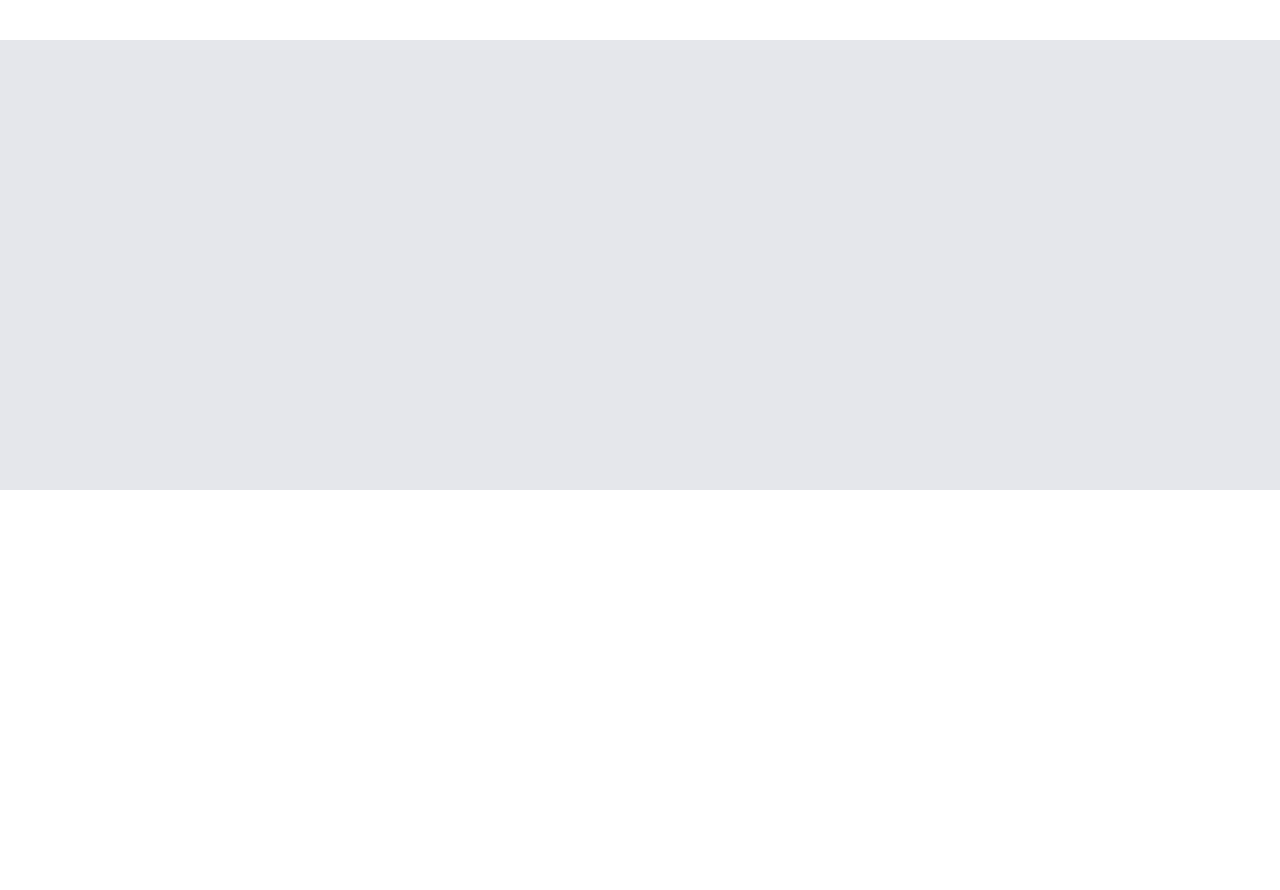
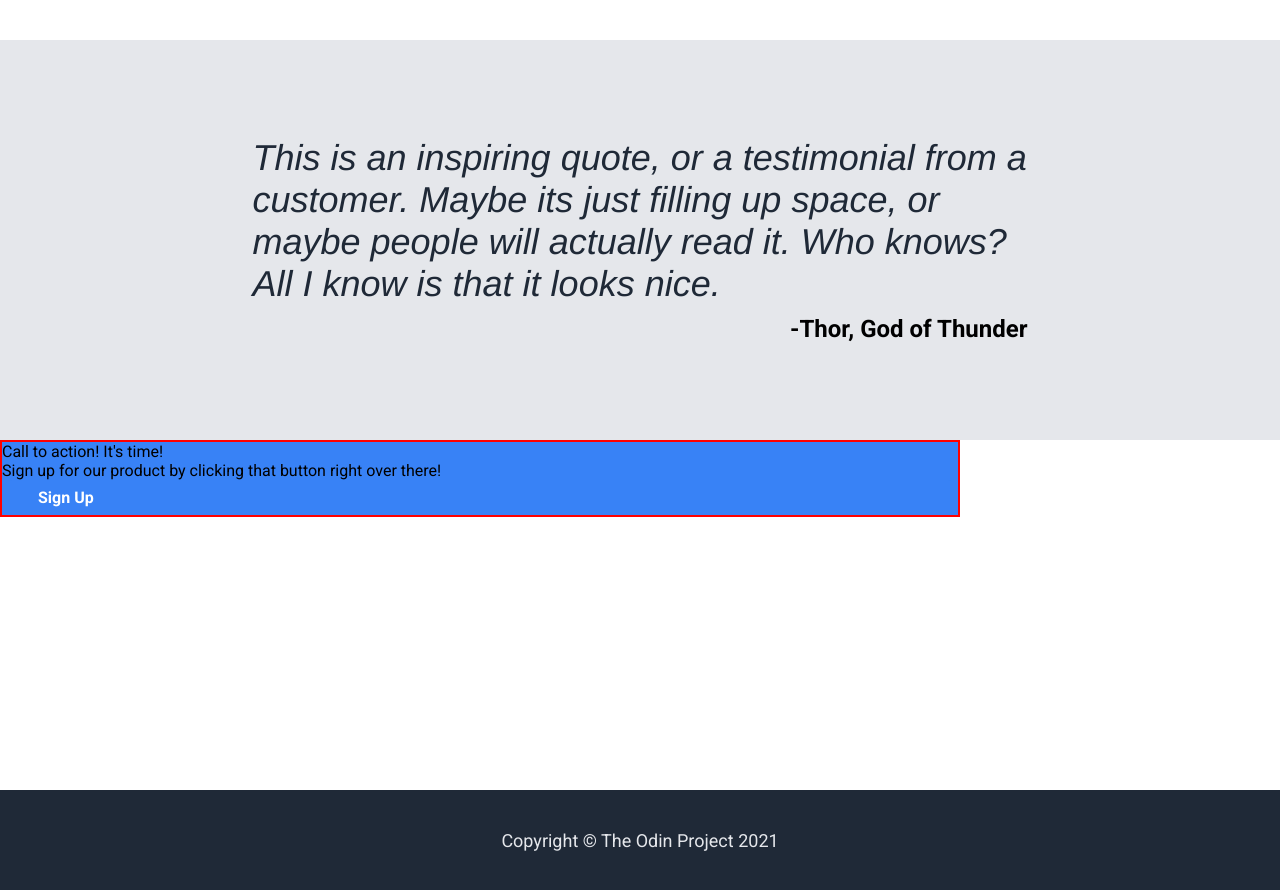
Before and after one commit to jurrea619/landing-page, a plain HTML site: page index.html in a window 1280 px wide. Shown: the part 900-1790 px from the top of the page. Before the commit the page ends 1390 px from the top, so only its background shows below. Drawn offline with Linux system fonts and the light colour scheme.

Commit message:
Complete quote section and footer. Minor implementation of call to action

```diff
--- a/index.html
+++ b/index.html
@@ -77,6 +77,28 @@
     </div>
 
     <div class="quote-section">
+        <div class="quote-container">
+            <div class="quote-text">This is an inspiring quote, or a
+                testimonial from a customer. Maybe its just filling up space, or
+                maybe people will actually read it. Who knows? All I know is that
+                it looks nice.
+            </div>
+            <div class="quote-author">-Thor, God of Thunder</div>
+        </div>
     </div>
+
+    <div class="call-section">
+        <div class="blue-container">
+            <div class="call-container">
+                <div>Call to action! It's time!</div>
+                <div>Sign up for our product by clicking that button right
+                    over there!
+                </div>
+            </div>
+            <div class="button">Sign Up</div>
+        </div>
+    </div>
+
+    <div class="footer secondary-font">Copyright &#169; The Odin Project 2021</div>
 </body>
 </html>
--- a/styles/style.css
+++ b/styles/style.css
@@ -65,7 +65,6 @@ body {
     background-color: #3882F6;
     padding: 8px 36px;
     font-weight: bold;
-    display: inline-block;
 }
 
 .nav {
@@ -119,8 +118,8 @@ li {
 
 .icon {
     border: 4px solid #3882F6;
-    width: 150px;
-    height: 150px;
+    width: 160px;
+    height: 160px;
     border-radius: 12px;
 }
 
@@ -130,10 +129,54 @@ li {
 }
 
 .quote-section {
-    height: 450px;
+    height: 400px;
     background-color: #E5E7EB;
+    display: flex;
+    justify-content: center;
+    align-items: center;
+}
+
+.quote-container {
+    width: 775px;
+}
+
+.quote-text {
+    font-family: Helvetica, sans-serif;
+    font-size: 36px;
+    font-weight: 100;
+    font-style: italic;
+    color: #1F2937;
+    margin-bottom: 10px;
+}
+
+.quote-author {
+    font-size: 24px;
+    font-weight: bold;
+    text-align: right;
+}
+
+.call-section {
+    height: 350px;
+}
+
+.blue-container {
+    border: 2px solid red;
+    background-color: #3882F6;
+    width: 75%;
+}
+
+.call-container {
+
 }
 
 .subtext {
     color: gray;
 }
+
+.footer {
+    height: 100px;
+    background-color: #1F2937;
+    display: flex;
+    justify-content: center;
+    align-items: center;
+}
```
